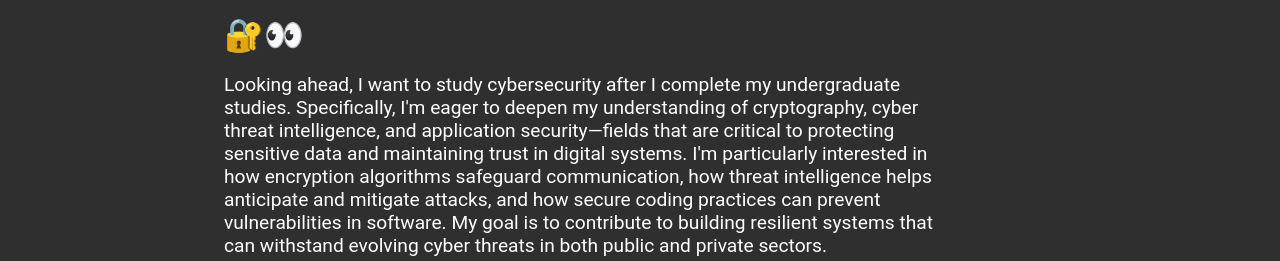
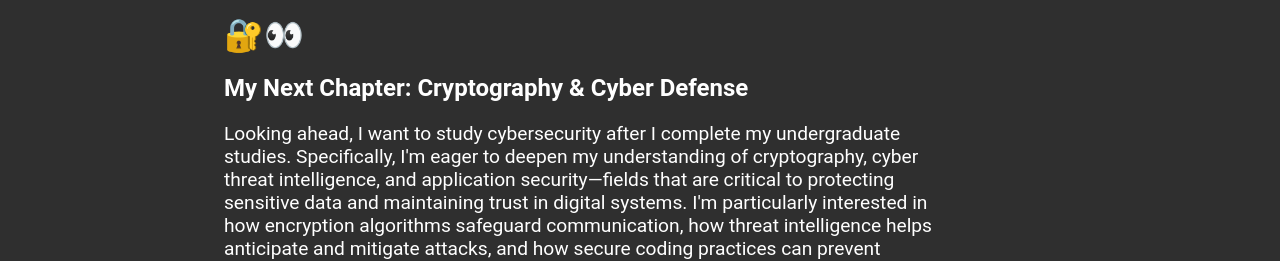
Before and after one commit to rhit-mendezm/rhit-mendezm.github.io, a plain HTML site: page index.html in a window 1280 px wide. Shown: the part 1633-1894 px from the top of the page. Drawn offline with Linux system fonts and the light colour scheme.

Commit message:
Added header for section about looking ahead

```diff
--- a/index.html
+++ b/index.html
@@ -142,6 +142,7 @@
 
     <section class="aspirations">
       <p class="emoji">🔐👀</p>
+      <h2>My Next Chapter: Cryptography & Cyber Defense</h2>
       <p>
         Looking ahead, I want to study cybersecurity after I complete my undergraduate studies. Specifically, I'm eager
         to deepen my understanding of cryptography, cyber threat intelligence, and application security—fields that are
```
